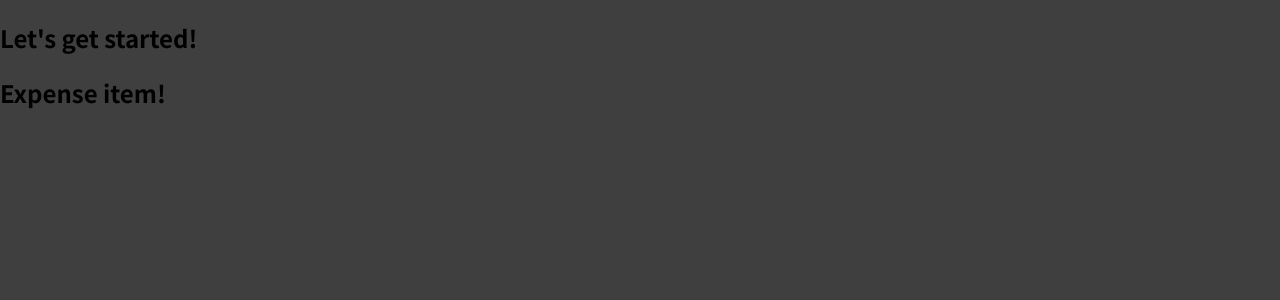
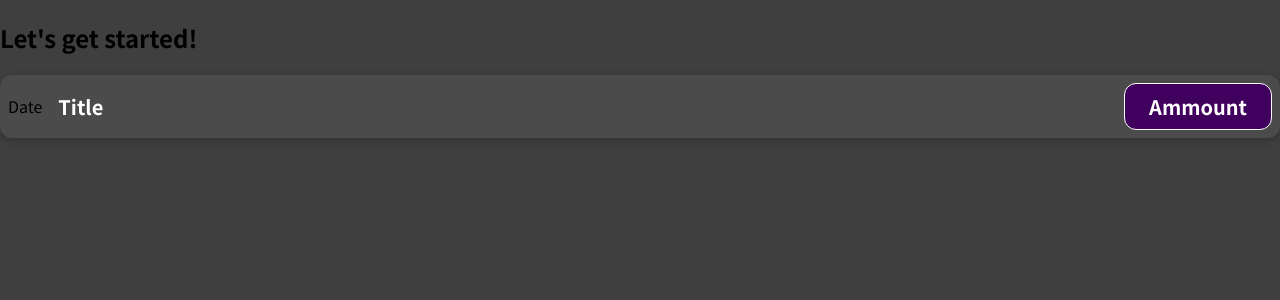
Before and after one commit to jesq/first-react-app, a JavaScript app: page / in a window 1280 px wide. Shown: the top 300 px of the page. Built offline with nearby package versions, Linux system fonts and the light colour scheme.

Commit message:
add: style to ExpenseItem

```diff
--- a/src/App.js
+++ b/src/App.js
@@ -1,4 +1,4 @@
-import ExpenseItem from './components/ExpenseItem';
+import ExpenseItem from './components/ExpenseItem/ExpenseItem'
 
 function App() {
 	return (
--- a/src/components/ExpenseItem.js
+++ /dev/null
@@ -1,5 +0,0 @@
-function ExpenseItem() {
-	return <h2>Expense item!</h2>;
-}
-
-export default ExpenseItem;
--- /dev/null
+++ b/src/components/ExpenseItem/ExpenseItem.css
@@ -0,0 +1,56 @@
+.expense-item {
+    display: flex;
+    justify-content: space-between;
+    align-items: center;
+    box-shadow: 0 2px 8px rgba(0, 0, 0, 0.25);
+    padding: 0.5rem;
+    margin: 1rem 0;
+    border-radius: 12px;
+    background-color: #4b4b4b;
+}
+
+.expense-item__description {
+    display: flex;
+    flex-direction: column;
+    gap: 1rem;
+    align-items: flex-end;
+    flex-flow: column-reverse;
+    justify-content: flex-start;
+    flex: 1;
+}
+
+.expense-item h2 {
+    color: #3a3a3a;
+    font-size: 1rem;
+    flex: 1;
+    margin: 0 1rem;
+    color: white;
+}
+
+.expense-item__price {
+    font-size: 1rem;
+    font-weight: bold;
+    color: white;
+    background-color: #40005d;
+    border: 1px solid white;
+    padding: 0.5rem;
+    border-radius: 12px;
+}
+
+@media (min-width: 580px) {
+    .expense-item__description {
+        flex-direction: row;
+        align-items: center;
+        justify-content: flex-start;
+        flex: 1;
+    }
+
+    .expense-item__description h2 {
+        font-size: 1.25rem;
+    }
+
+    .expense-item__price {
+        font-size: 1.25rem;
+        padding: 0.5rem 1.5rem;
+    }
+}
--- /dev/null
+++ b/src/components/ExpenseItem/ExpenseItem.js
@@ -0,0 +1,21 @@
+import './ExpenseItem.css'
+
+function ExpenseItem() {
+    return (
+        <div className={"expense-item"}>
+            <div>
+                Date
+            </div>
+            <div className={"expense-item__description"}>
+                <h2>
+                    Title
+                </h2>
+                <div className={"expense-item__price"}>
+                    Ammount
+                </div>
+            </div>
+        </div>
+    );
+}
+
+export default ExpenseItem;
```
